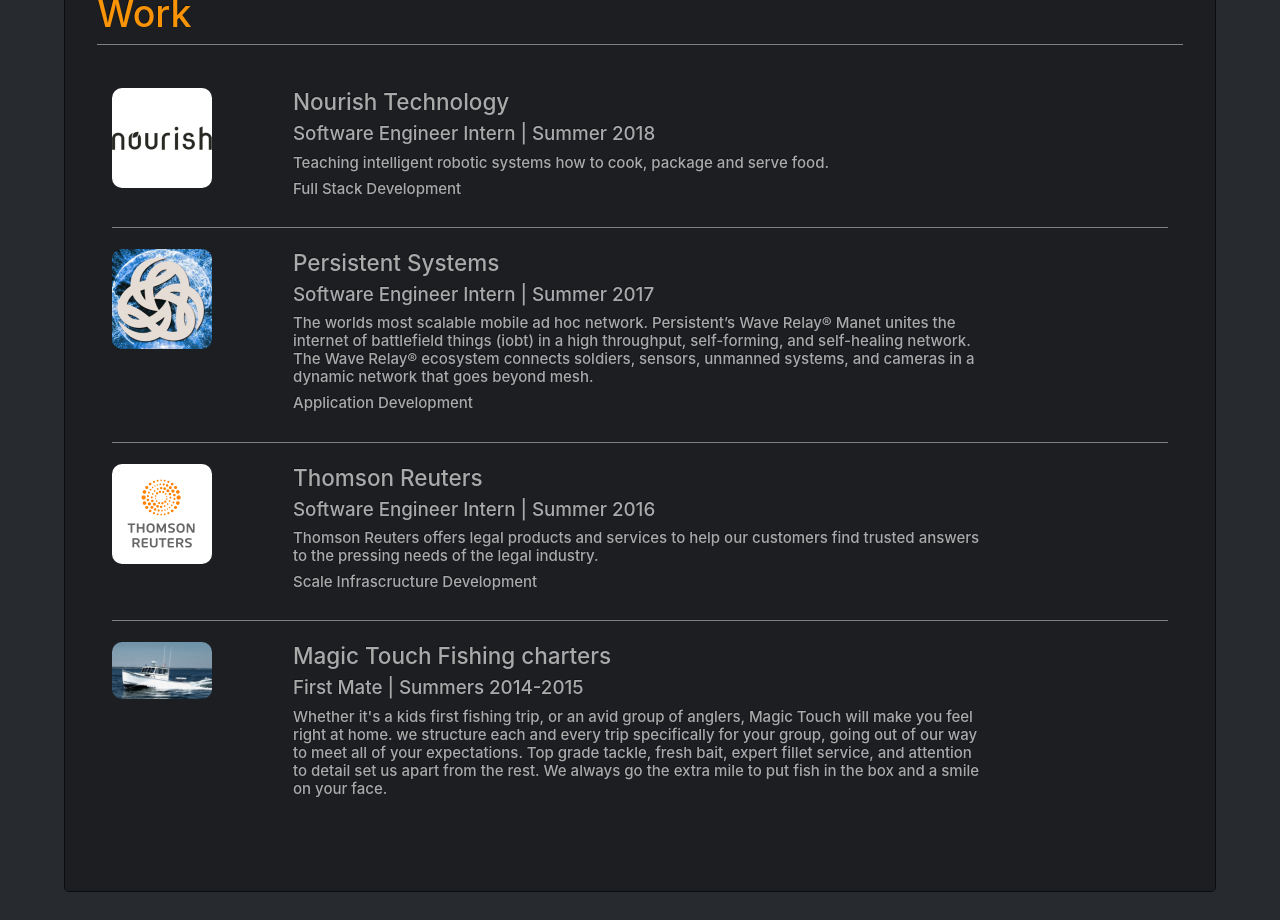
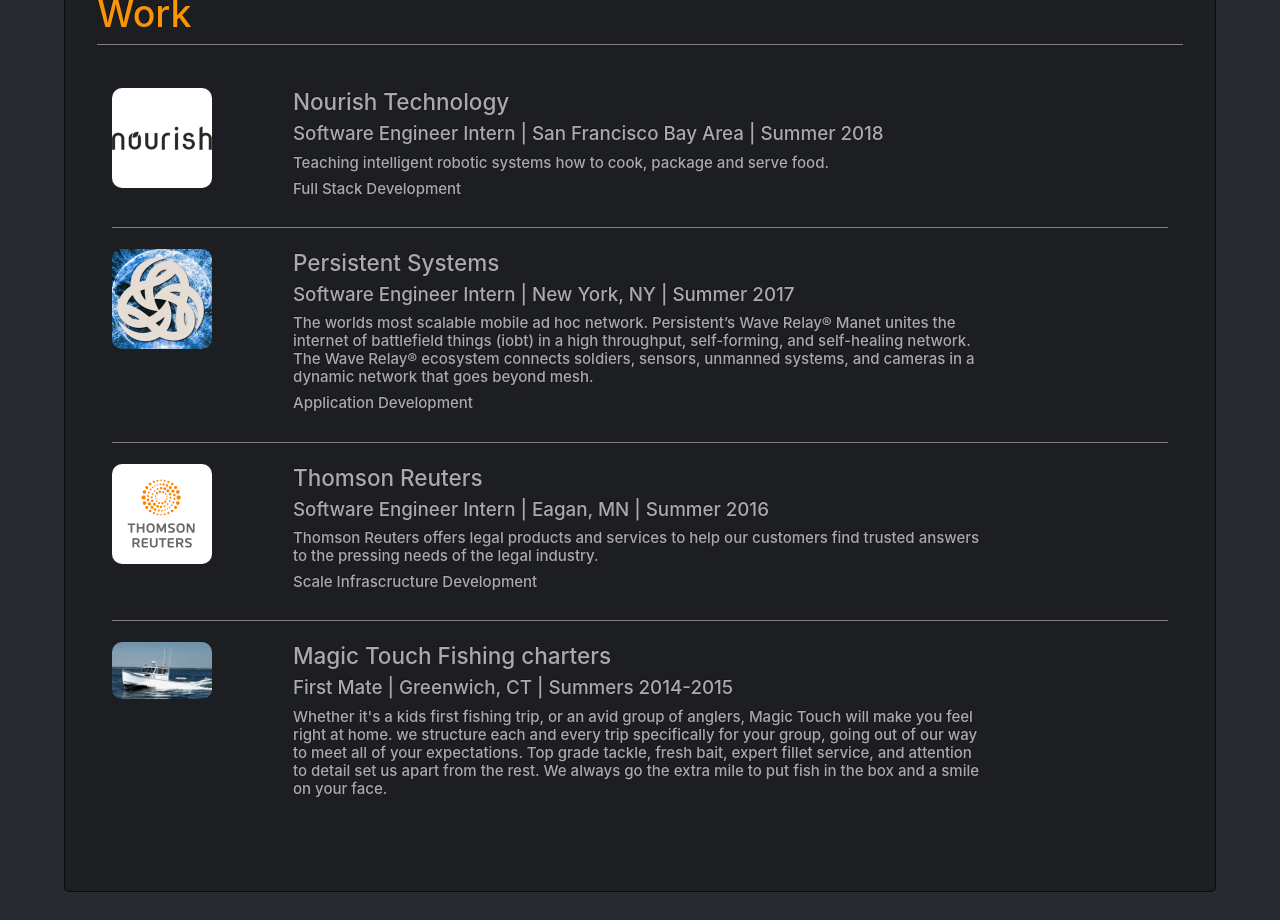
Before and after one commit to ejdweck/portfolio, a React (Create React App) app: page / in a window 1280 px wide. Shown: the part 1980-2900 px from the top of the page. Built offline with nearby package versions, Linux system fonts and the light colour scheme.

Commit message:
added states

```diff
--- a/src/components/Content.js
+++ b/src/components/Content.js
@@ -51,7 +51,8 @@
 							</Col>
 							<Col md={8} mdPush={8} sm={12}>
 								<h4>Nourish Technology</h4>
-								<h5>Software Engineer Intern | Summer 2018</h5>
+
+								<h5>Software Engineer Intern | San Francisco Bay Area | Summer 2018</h5>
 								<h6>Teaching intelligent robotic systems how to cook, package and serve food.</h6>
 								<h6>Full Stack Development</h6>
 							</Col>
@@ -63,7 +64,7 @@
 							</Col>
 							<Col md={8} mdPush={8} sm={12}>
 								<h4>Persistent Systems</h4>
-								<h5>Software Engineer Intern | Summer 2017</h5>
+								<h5>Software Engineer Intern | New York, NY | Summer 2017</h5>
 								<h6>The worlds most scalable mobile ad hoc network. Persistent’s Wave Relay® Manet unites the internet of battlefield things (iobt) in a high throughput, self-forming, and self-healing network. The Wave Relay® ecosystem connects soldiers, sensors, unmanned systems, and cameras in a dynamic network that goes beyond mesh.</h6>
 								<h6>Application Development</h6>
 							</Col>
@@ -75,7 +76,7 @@
 							</Col>
 							<Col md={8} mdPush={8} sm={12}>
 								<h4>Thomson Reuters</h4>
-								<h5>Software Engineer Intern | Summer 2016</h5>
+								<h5>Software Engineer Intern | Eagan, MN | Summer 2016</h5>
 								<h6>Thomson Reuters offers legal products and services to help our customers find trusted answers to the pressing needs of the legal industry.</h6>
 								<h6>Scale Infrascructure Development</h6>
 							</Col>
@@ -87,7 +88,7 @@
 							</Col>
 							<Col md={8} mdPush={8} sm={12}>
 								<h4>Magic Touch Fishing charters</h4>
-								<h5>First Mate | Summers 2014-2015</h5>
+								<h5>First Mate | Greenwich, CT | Summers 2014-2015</h5>
 								<h6>Whether it's a kids first fishing trip, or an avid group of anglers, Magic Touch will make you feel right at home. we structure each and every trip specifically for your group, going out of our way to meet all of your expectations. Top grade tackle, fresh bait, expert fillet service, and attention to detail set us apart from the rest. We always go the extra mile to put fish in the box and a smile on your face.</h6>
 							</Col>
 						</Row>
```
